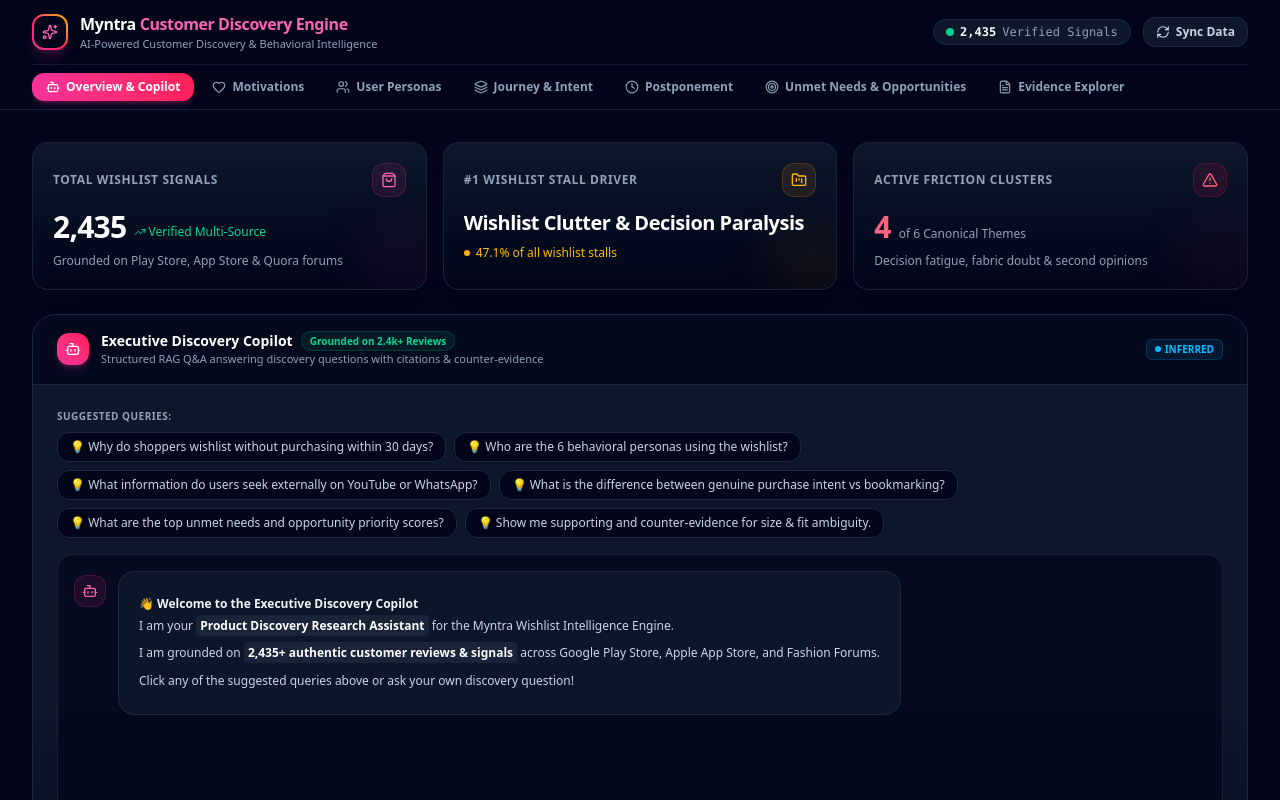
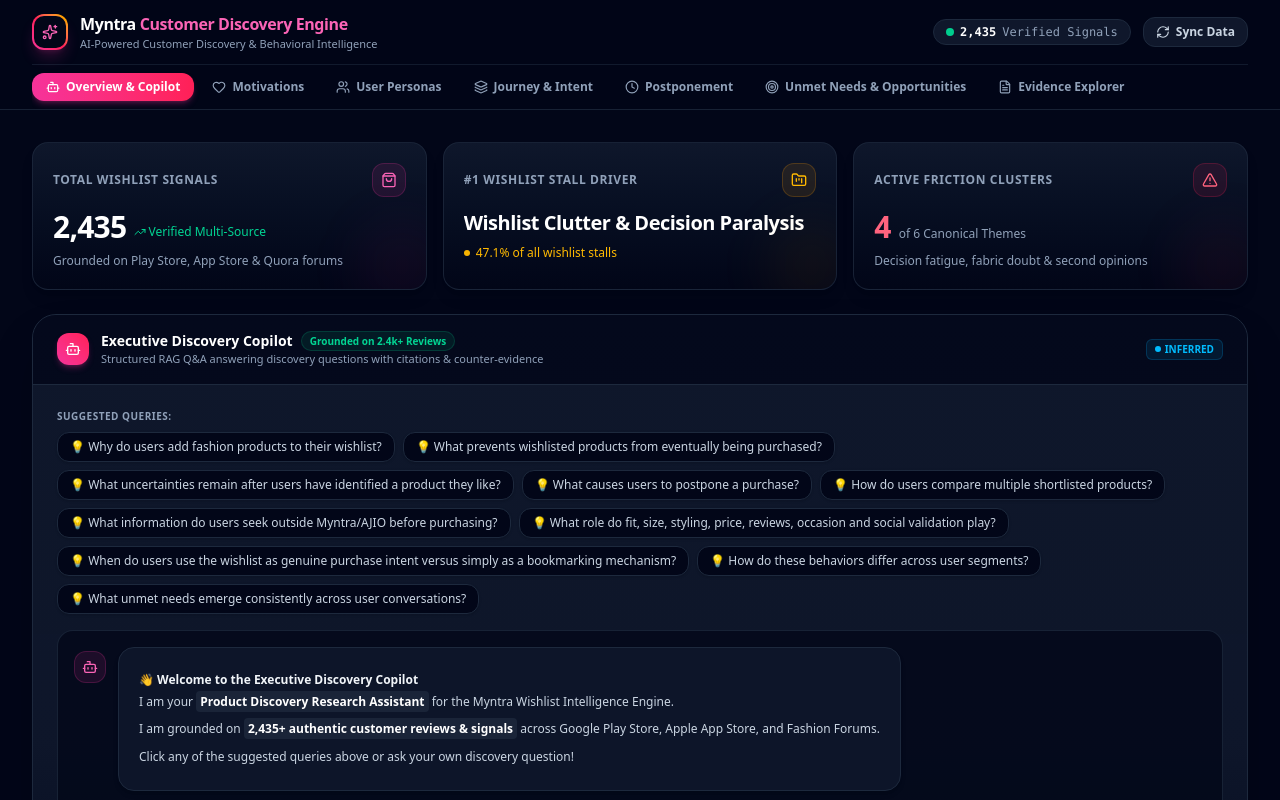
Before and after one commit to Munendra99/myntra-wishlist-discovery-engine, a Next.js app in the folder dashboard/: page / in a window 1280 px wide. Shown: the top 800 px of the page. Built offline with nearby package versions, Linux system fonts and the light colour scheme; no server answers; the database is empty.

Commit message:
refactor: update AI suggested queries to exact 10 core discovery questions

```diff
--- a/dashboard/src/components/AiCopilot.tsx
+++ b/dashboard/src/components/AiCopilot.tsx
@@ -42,12 +42,16 @@
   }, [messages, isLoading]);
 
   const quickPrompts = [
-    "Why do shoppers wishlist without purchasing within 30 days?",
-    "Who are the 6 behavioral personas using the wishlist?",
-    "What information do users seek externally on YouTube or WhatsApp?",
-    "What is the difference between genuine purchase intent vs bookmarking?",
-    "What are the top unmet needs and opportunity priority scores?",
-    "Show me supporting and counter-evidence for size & fit ambiguity.",
+    "Why do users add fashion products to their wishlist?",
+    "What prevents wishlisted products from eventually being purchased?",
+    "What uncertainties remain after users have identified a product they like?",
+    "What causes users to postpone a purchase?",
+    "How do users compare multiple shortlisted products?",
+    "What information do users seek outside Myntra/AJIO before purchasing?",
+    "What role do fit, size, styling, price, reviews, occasion and social validation play?",
+    "When do users use the wishlist as genuine purchase intent versus simply as a bookmarking mechanism?",
+    "How do these behaviors differ across user segments?",
+    "What unmet needs emerge consistently across user conversations?",
   ];
 
   const handleSend = async (userText?: string) => {
```
